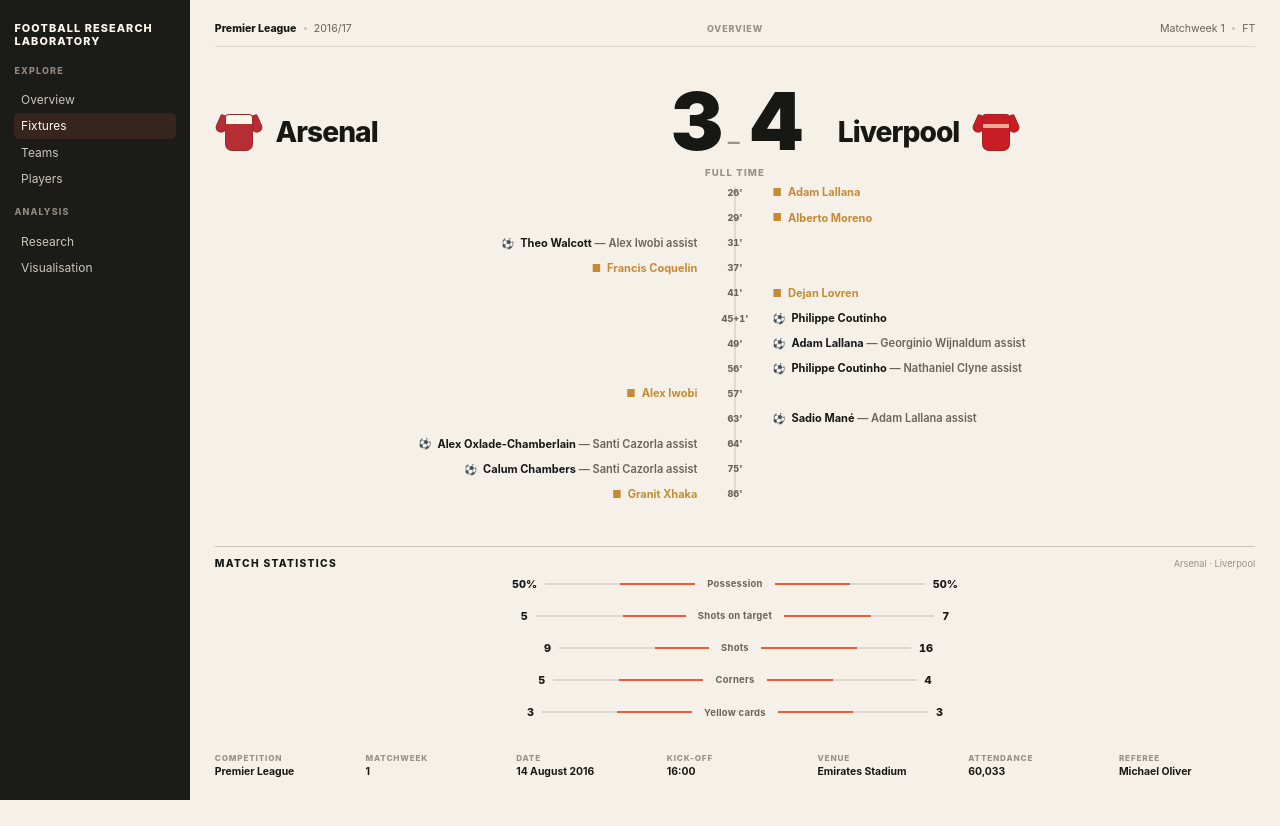
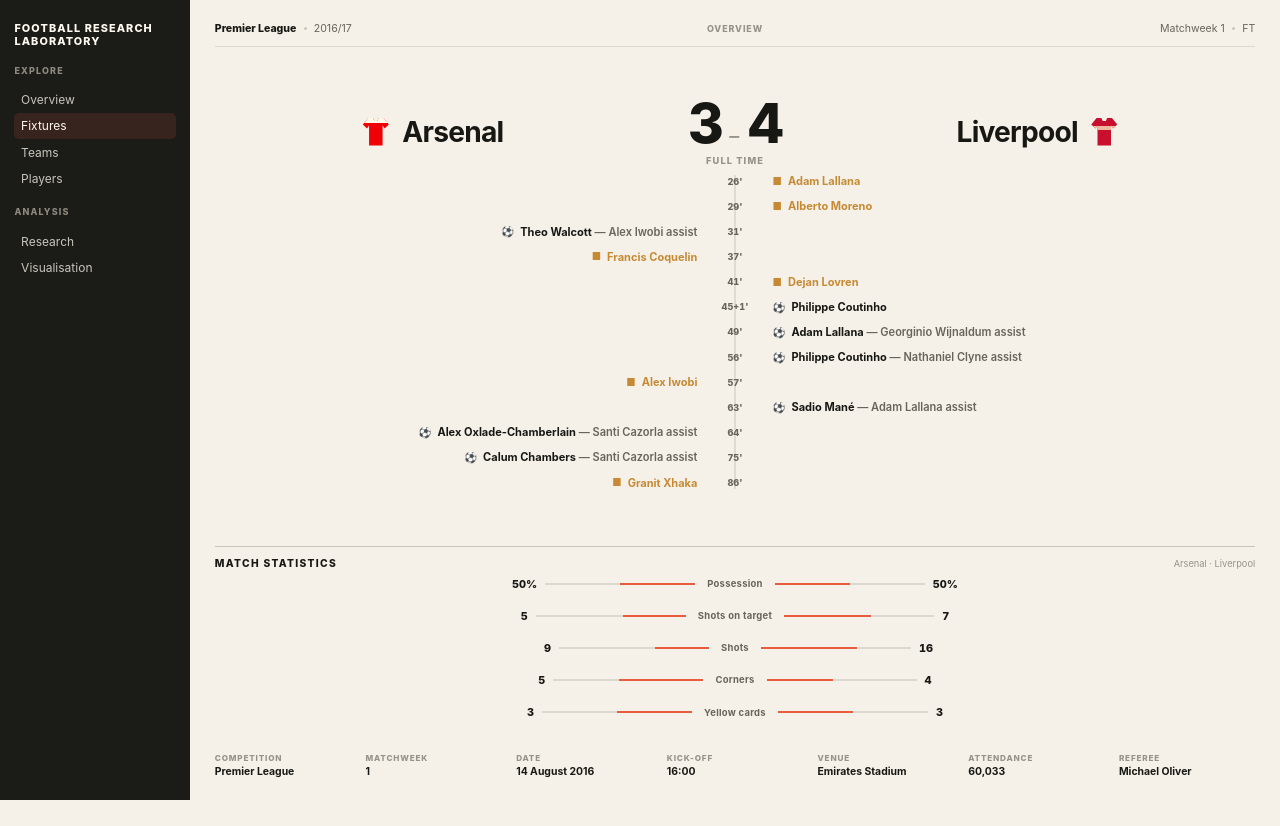
Before and after one commit to dallum96-gif/football-research-lab, a Next.js app in the folder web/: page /fixtures/1/1 in a window 1280 px wide. Built offline with nearby package versions, Linux system fonts and the light colour scheme.

Commit message:
style: refine fixture overview hierarchy and kits

```diff
--- a/web/src/app/fixtures/[season]/[fixtureId]/FixtureOverview.module.css
+++ b/web/src/app/fixtures/[season]/[fixtureId]/FixtureOverview.module.css
@@ -30,24 +30,42 @@
 
 .matchHeader { display: grid; align-content: center; min-height: 0; }
 .teams { display: grid; grid-template-columns: minmax(0, 1fr) auto minmax(0, 1fr); align-items: center; column-gap: clamp(1.2rem, 3vw, 3.5rem); }
-.team { display: flex; align-items: center; gap: .8rem; min-width: 0; }
-.teamAway { justify-content: flex-end; flex-direction: row-reverse; text-align: right; }
-.teamName { font-size: clamp(1.4rem, 2.2vw, 2rem); line-height: 1; font-weight: 820; letter-spacing: -.035em; }
+.team { display: flex; align-items: center; justify-content: center; gap: .72rem; min-width: 0; }
+.teamAway { flex-direction: row-reverse; text-align: center; }
+.teamName { font-size: clamp(1.4rem, 2.2vw, 2rem); line-height: 1; font-weight: 740; letter-spacing: -.028em; }
 
-.kit { position: relative; width: 48px; height: 52px; flex: 0 0 48px; }
-.kitBody { position: absolute; left: 10px; top: 8px; width: 28px; height: 37px; border: 1px solid rgba(23,23,20,.16); border-radius: 4px 4px 7px 7px; overflow: hidden; }
-.kitSleeve, .kitSleeveRight { position: absolute; top: 9px; width: 11px; height: 18px; border: 1px solid rgba(23,23,20,.16); border-radius: 3px 3px 7px 7px; }
-.kitSleeve { left: 2px; transform: rotate(24deg); }
-.kitSleeveRight { right: 2px; transform: rotate(-24deg); }
-.arsenal .kitBody, .arsenal .kitSleeve, .arsenal .kitSleeveRight { background: #b72d34; }
-.arsenal .kitBody::after { content: ""; position: absolute; inset: 0 auto auto 0; width: 100%; height: 9px; background: #fff7e8; }
-.liverpool .kitBody, .liverpool .kitSleeve, .liverpool .kitSleeveRight { background: #c81d25; }
-.liverpool .kitBody::after { content: ""; position: absolute; left: 0; right: 0; top: 9px; height: 4px; background: #f4c5a8; opacity: .85; }
+.kit { position: relative; width: 30px; height: 31px; flex: 0 0 30px; }
+.kitBody {
+  position: absolute;
+  inset: 1px 2px 2px;
+  width: 26px;
+  height: 28px;
+  border: 0;
+  border-radius: 0;
+  overflow: visible;
+  clip-path: polygon(22% 0,38% 0,44% 12%,56% 12%,62% 0,78% 0,100% 25%,84% 39%,76% 28%,76% 100%,24% 100%,24% 28%,16% 39%,0 25%);
+  background: var(--kit-colour);
+}
+.kitSleeve, .kitSleeveRight { display: none; }
+.arsenal { --kit-colour: #ef0107; }
+.liverpool { --kit-colour: #c8102e; }
+.arsenal .kitBody::after {
+  content: "";
+  position: absolute;
+  inset: 0;
+  background: linear-gradient(to bottom, #fff7e8 0 17%, transparent 17% 100%);
+}
+.liverpool .kitBody::after {
+  content: "";
+  position: absolute;
+  inset: 0;
+  background: linear-gradient(to bottom, transparent 30%, rgba(244,197,168,.92) 30% 42%, transparent 42% 100%);
+}
 
-.score { display: flex; align-items: baseline; gap: .55rem; white-space: nowrap; }
-.scoreNumber { font-size: clamp(3.2rem, 6.2vw, 5.4rem); line-height: .9; font-weight: 880; letter-spacing: -.06em; }
-.scoreDash { color: var(--frl-muted-soft); font-size: 1.5rem; font-weight: 500; }
-.status { margin-top: .55rem; text-align: center; color: var(--frl-muted-soft); font-size: .6rem; font-weight: 800; letter-spacing: .12em; text-transform: uppercase; }
+.score { display: flex; align-items: baseline; gap: .48rem; white-space: nowrap; }
+.scoreNumber { font-size: clamp(3rem, 4.3vw, 3.8rem); line-height: .92; font-weight: 790; letter-spacing: -.045em; }
+.scoreDash { color: var(--frl-muted-soft); font-size: 1.25rem; font-weight: 500; }
+.status { margin-top: .45rem; text-align: center; color: var(--frl-muted-soft); font-size: .58rem; font-weight: 760; letter-spacing: .12em; text-transform: uppercase; }
 
 .timelineWrap { width: min(900px, 100%); margin: .3rem auto 0; }
 .timeline { display: grid; grid-template-columns: minmax(0, 1fr) 3.3rem minmax(0, 1fr); row-gap: .32rem; align-items: center; position: relative; }
@@ -90,7 +108,7 @@
 @media (max-width: 900px) {
   .overview { min-height: auto; }
   .teams { column-gap: 1rem; }
-  .scoreNumber { font-size: clamp(2.8rem, 9vw, 4.6rem); }
+  .scoreNumber { font-size: clamp(2.8rem, 8vw, 4rem); }
   .metadata { grid-template-columns: repeat(3, minmax(0, 1fr)); }
 }
 
```
